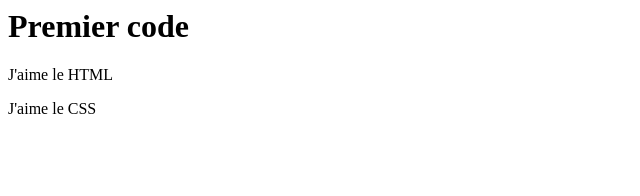
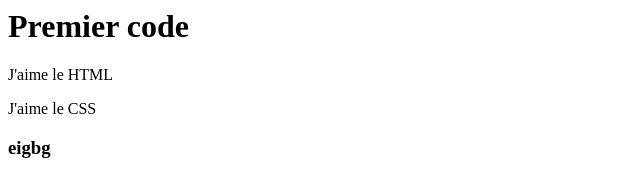
Before and after one commit to girardcl/premier-code, a plain HTML site: page index.html in a window 1280 px wide. Shown: the full height of the page, 0-640 px from the left. Drawn offline with Linux system fonts and the light colour scheme.

Commit message:
oe oe oe

```diff
--- a/index.html
+++ b/index.html
@@ -1,3 +1,4 @@
 <h1>Premier code</h1>
 <p>J'aime le HTML</p>
 <p>J'aime le CSS</p>
+<h3>eigbg</h3>
```
